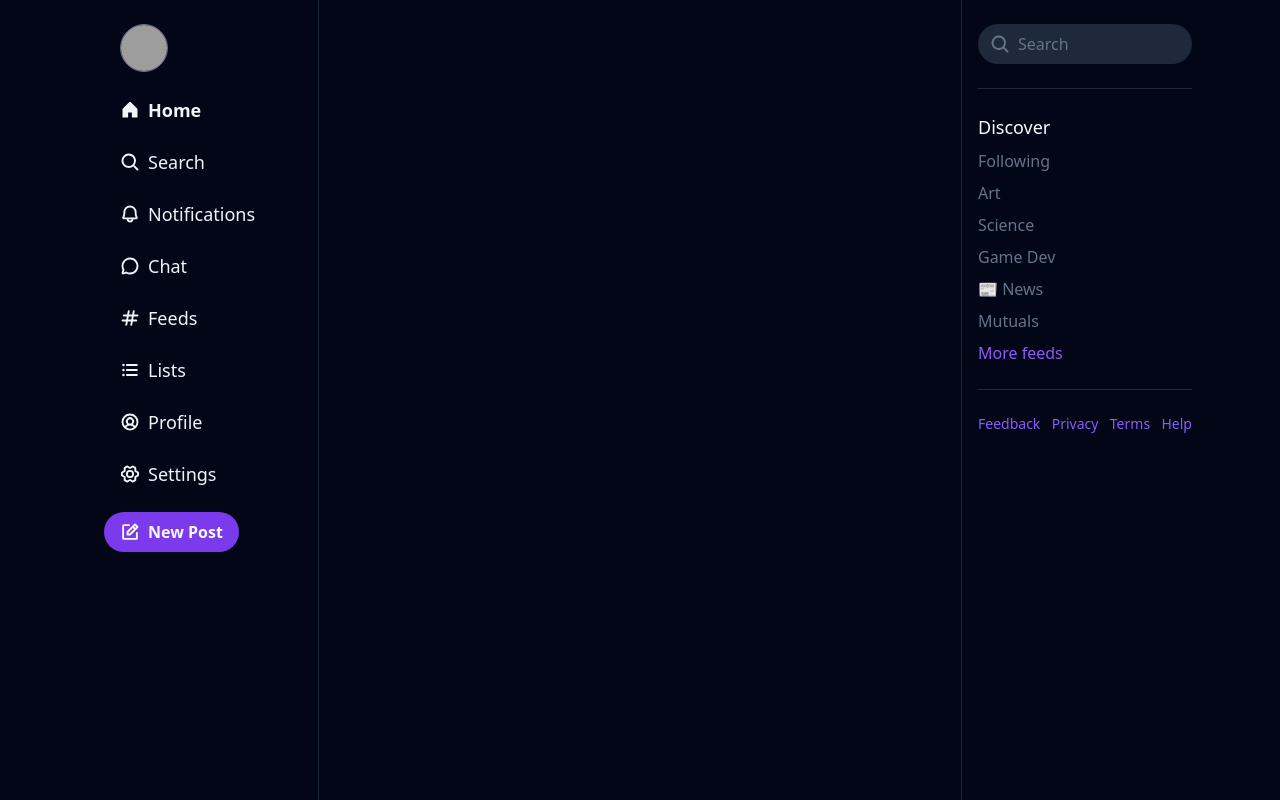
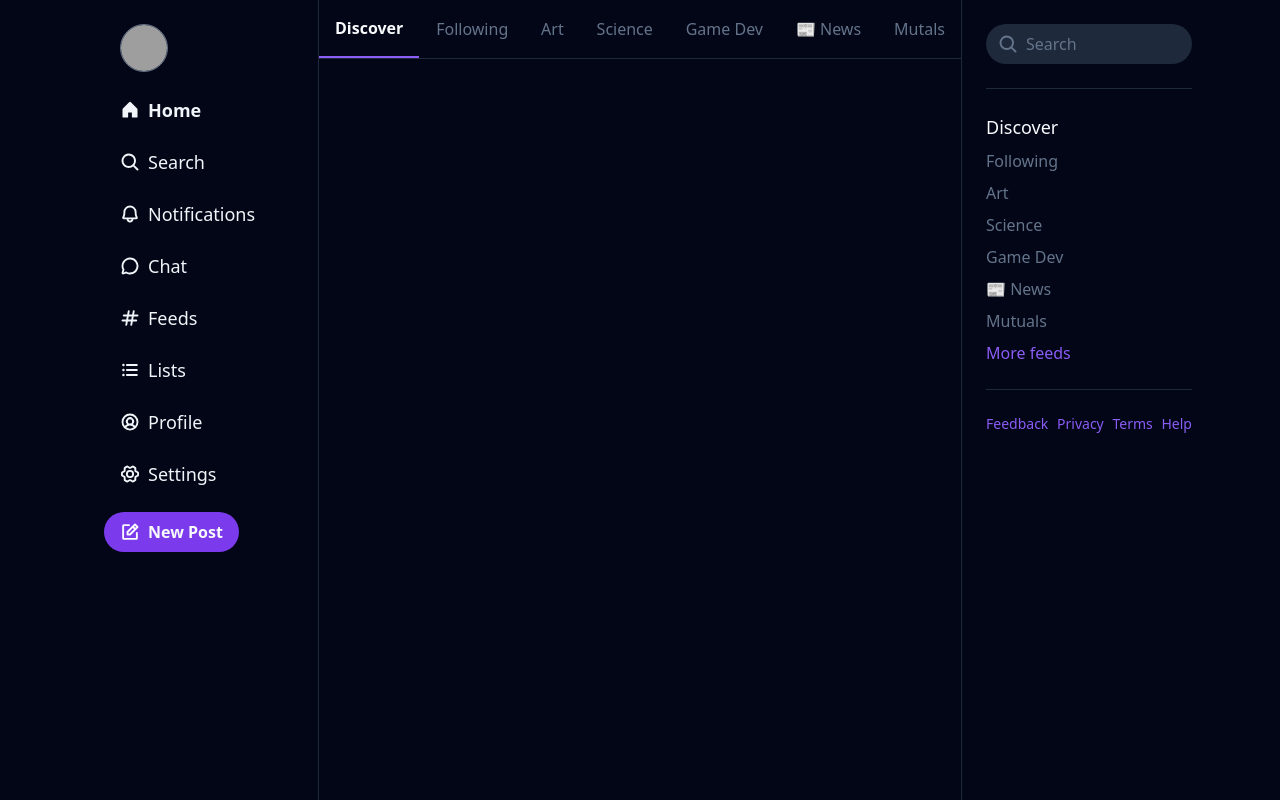
Before and after one commit to olivpeter/purplesky, a React (Vite) app: page / in a window 1280 px wide. Built offline with nearby package versions, Linux system fonts and the light colour scheme; grey boxes are pictures that could not be loaded.

Commit message:
feat: add tab bar

```diff
--- a/src/components/ui/Sidebar.jsx
+++ b/src/components/ui/Sidebar.jsx
@@ -5,7 +5,7 @@ import { Link } from './Link'
 
 export function Sidebar() {
 	return (
-		<div className='pt-6 pl-4'>
+		<div className='pt-6 pl-6'>
 			<Input.Root>
 				<Input.Content>
 					<Input.Icon Icon={MagnifyingGlass} />
--- /dev/null
+++ b/src/pages/Home/Main/TabBar/TabBarLink.jsx
@@ -0,0 +1,10 @@
+export const TabBarLink = ({ href, label, isActive }) => {
+	return (
+		<a
+			className={`p-4 transition ${isActive ? 'text-slate-50 font-bold border-b-2 border-violet-500' : 'hover:bg-slate-800 hover:text-slate-400 text-slate-500 '}`}
+			href={href}
+		>
+			{label}
+		</a>
+	)
+}
--- /dev/null
+++ b/src/pages/Home/Main/TabBar/index.jsx
@@ -0,0 +1,15 @@
+import { TabBarLink } from './TabBarLink'
+
+export const TabBar = () => {
+	return (
+		<div className='border-b border-slate-800 flex items-center justify-between'>
+			<TabBarLink href='#' label='Discover' isActive />
+			<TabBarLink href='#' label='Following' />
+			<TabBarLink href='#' label='Art' />
+			<TabBarLink href='#' label='Science' />
+			<TabBarLink href='#' label='Game Dev' />
+			<TabBarLink href='#' label='📰 News' />
+			<TabBarLink href='#' label='Mutals' />
+		</div>
+	)
+}
--- /dev/null
+++ b/src/pages/Home/Main/index.jsx
@@ -0,0 +1,9 @@
+import { TabBar } from './TabBar'
+
+export const MainContent = () => {
+	return (
+		<div className='border-x border-slate-800 flex flex-col'>
+			<TabBar />
+		</div>
+	)
+}
--- a/src/pages/Home/index.jsx
+++ b/src/pages/Home/index.jsx
@@ -1,11 +1,12 @@
 import { Navbar } from '../../components/ui/Navbar'
 import { Sidebar } from '../../components/ui/Sidebar'
+import { MainContent } from './Main'
 
 export function Home() {
 	return (
-		<div className='max-w-6xl mx-auto grid grid-cols-[230px_1fr_230px] px-6  h-screen'>
+		<div className='max-w-6xl mx-auto grid grid-cols-[230px_1fr_230px] px-6 h-screen'>
 			<Navbar />
-			<main className='p-6 border-x border-slate-800 flex flex-col'></main>
+			<MainContent />
 			<Sidebar />
 		</div>
 	)
```
